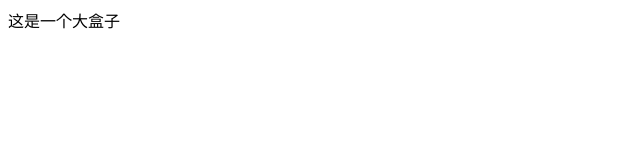
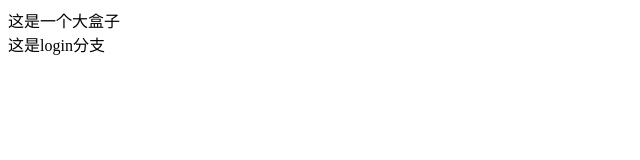
Before and after one commit to my11035633/ranran, a plain HTML site: page index.html in a window 1280 px wide. Shown: the whole page, without its empty margins (0-640 px from the left). Drawn offline with Linux system fonts and the light colour scheme.

Commit message:
这是登录分支

```diff
--- a/index.html
+++ b/index.html
@@ -11,6 +11,9 @@
     <div class="box">
         这是一个大盒子
     </div>
+    <div class="login">
+        这是login分支
+    </div>
 </body>
 
 </html>
```
